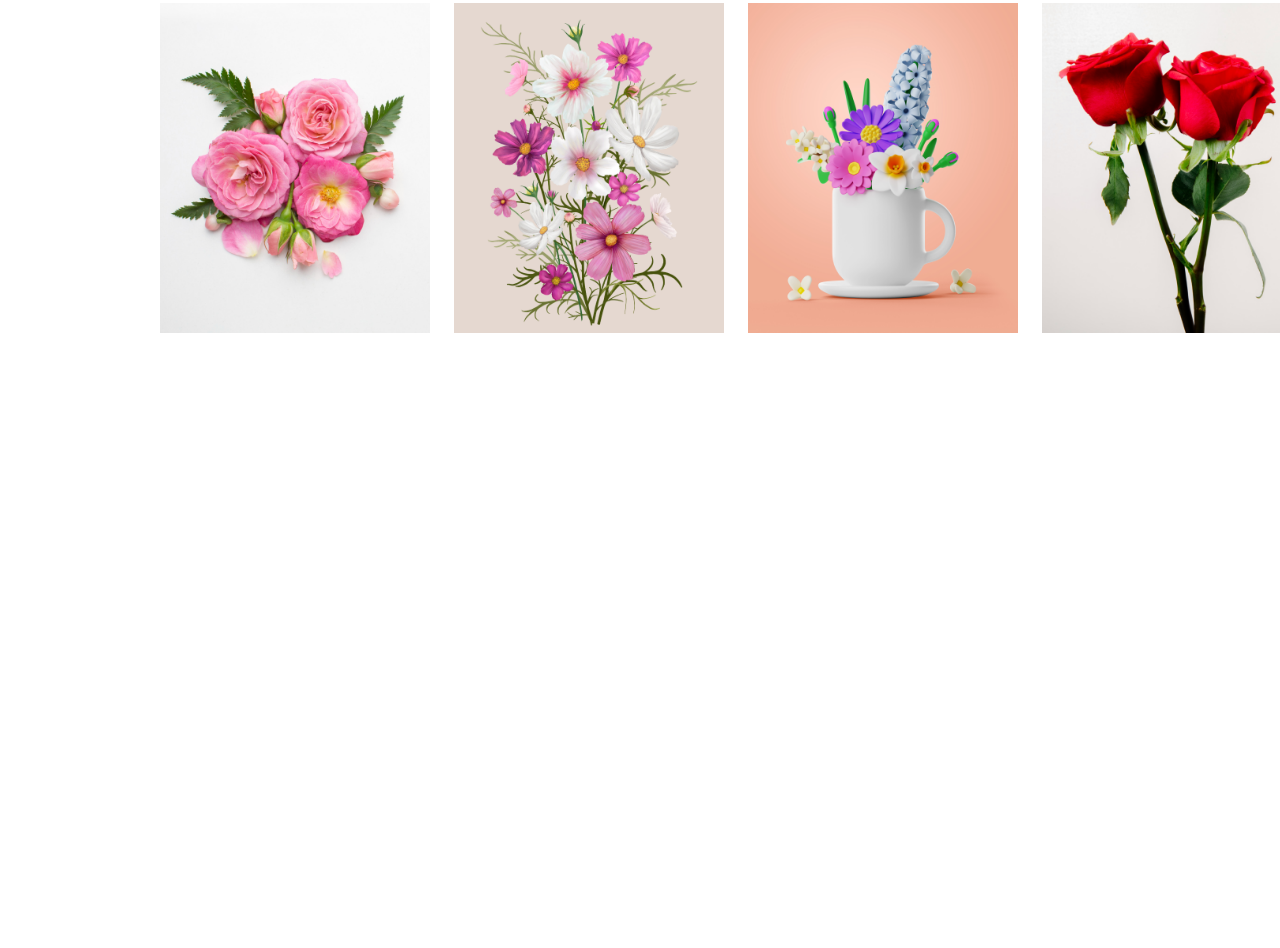
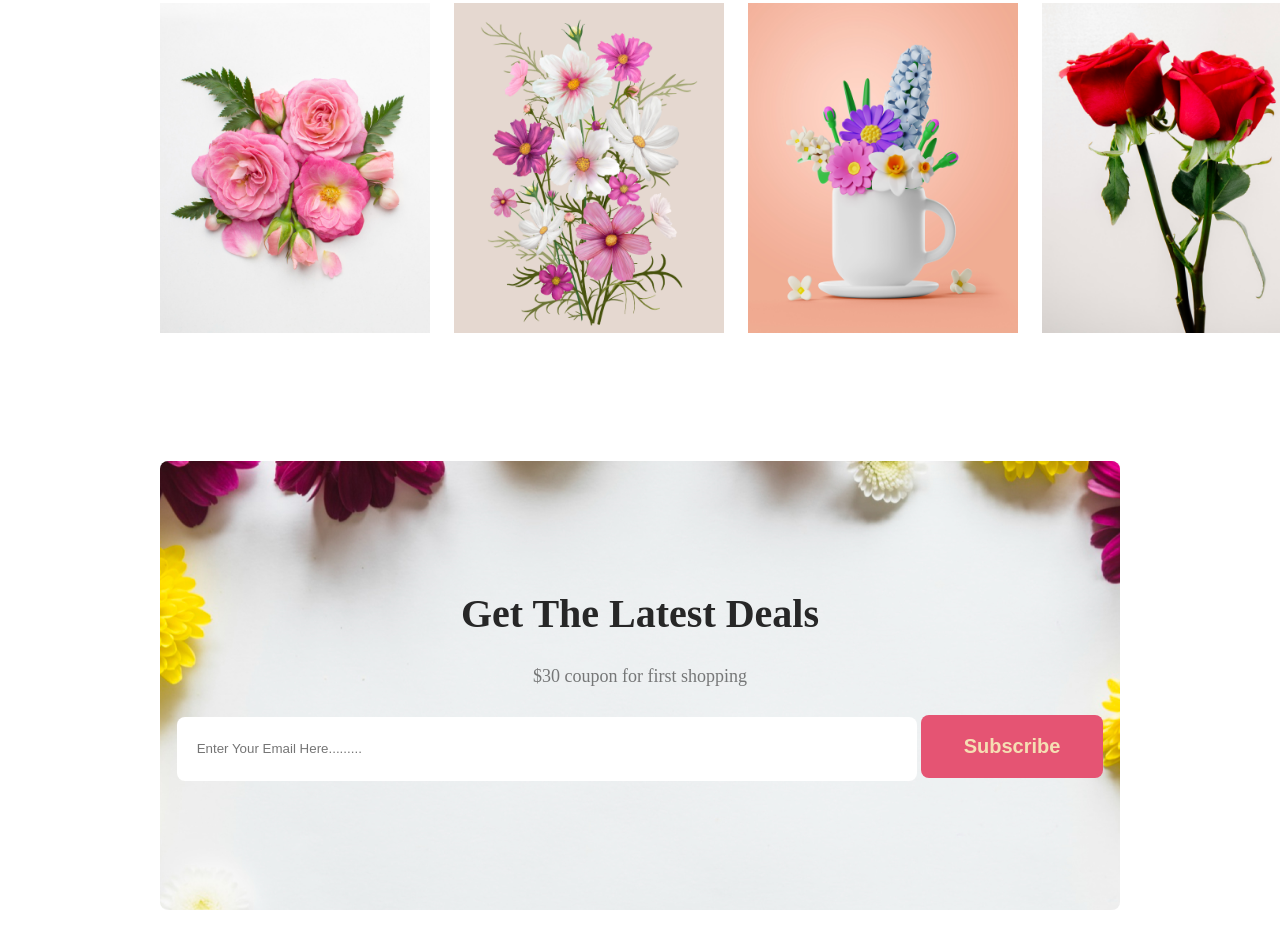
Before and after one commit to AzizulHakim18/flower-shop, a plain HTML site: page index.html in a window 1280 px wide. Shown: the part 3322-4270 px from the top of the page. Before the commit the page ends 3833 px from the top, so only its background shows below. Drawn offline with Linux system fonts and the light colour scheme; files whose address does not match are found by name.

Commit message:
subscription section added

```diff
--- a/index.html
+++ b/index.html
@@ -121,6 +121,18 @@
                 <img class="social-post-img" src="./Flower Asset/Rectangle 5.png" alt="">
                 <img class="social-post-img" src="./Flower Asset/Rectangle 6.png" alt="">
             </div>
+
+
+            <div class="hero-subscription">
+                <div>
+                    <h2 class="hero-subscription-title">Get The Latest Deals</h2>
+                    <p class="hero-subscription-description">$30 coupon for first shopping</p>
+                    <div>
+                        <input type="text" placeholder="Enter Your Email Here.........">
+                        <button class="primary-btn">Subscribe</button>
+                    </div>
+                </div>
+            </div>
         </section>
     </main>
     <footer>
--- a/style.css
+++ b/style.css
@@ -194,3 +194,44 @@ header {
     width: 270px;
     height: 330px;
 }
+
+.hero-subscription {
+    height: 449px;
+    width: 100%;
+    margin: 128px 0px;
+    border-radius: 8px;
+    background-image: url('/bg-img/Rectangle\ 9.png');
+    background-position: center;
+    background-repeat: no-repeat;
+    background-size: cover;
+    display: flex;
+    justify-content: center;
+    align-items: center;
+}
+
+.hero-subscription-title {
+    color: #272727;
+    text-align: center;
+    font-size: 40px;
+    font-style: normal;
+    font-weight: 800;
+    line-height: normal;
+}
+
+.hero-subscription-description {
+    color: rgba(39, 39, 39, 0.60);
+    text-align: center;
+    font-size: 18px;
+    font-style: normal;
+    font-weight: 400;
+    line-height: 30px;
+    margin: 24px 0px;
+}
+
+input {
+    width: 700px;
+    height: 64px;
+    border-radius: 8px;
+    border: 0px;
+    padding: 0px 20px;
+}
```
Also changed, not shown: bg-img/Rectangle 9.png (added).
